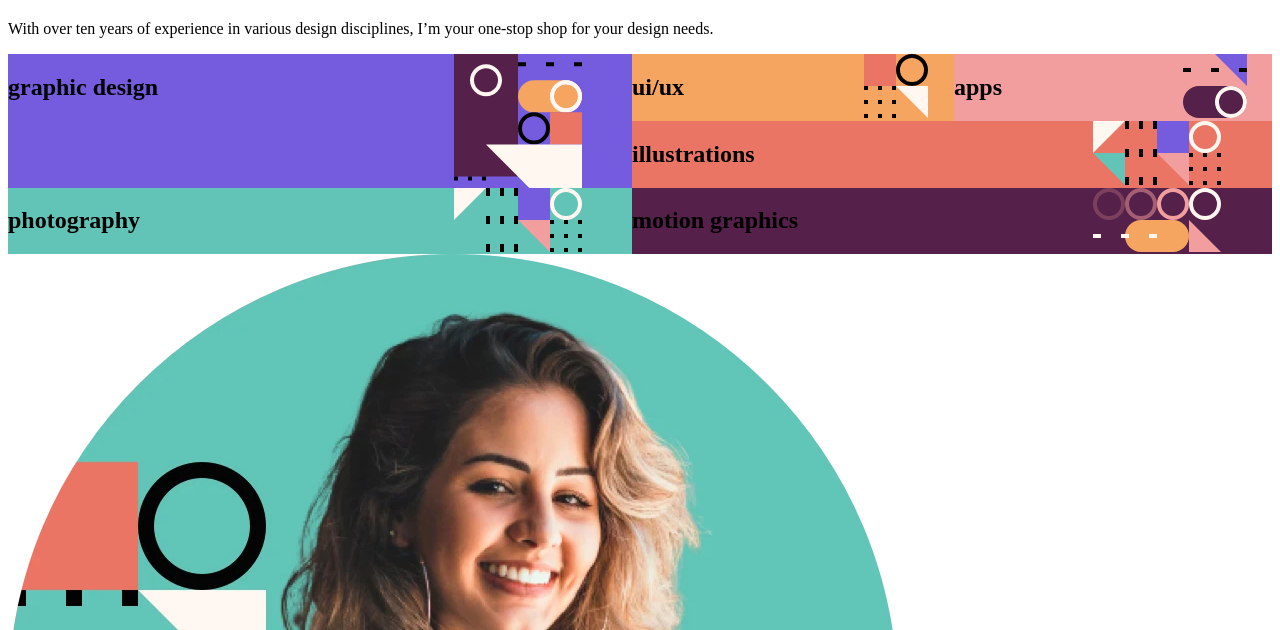
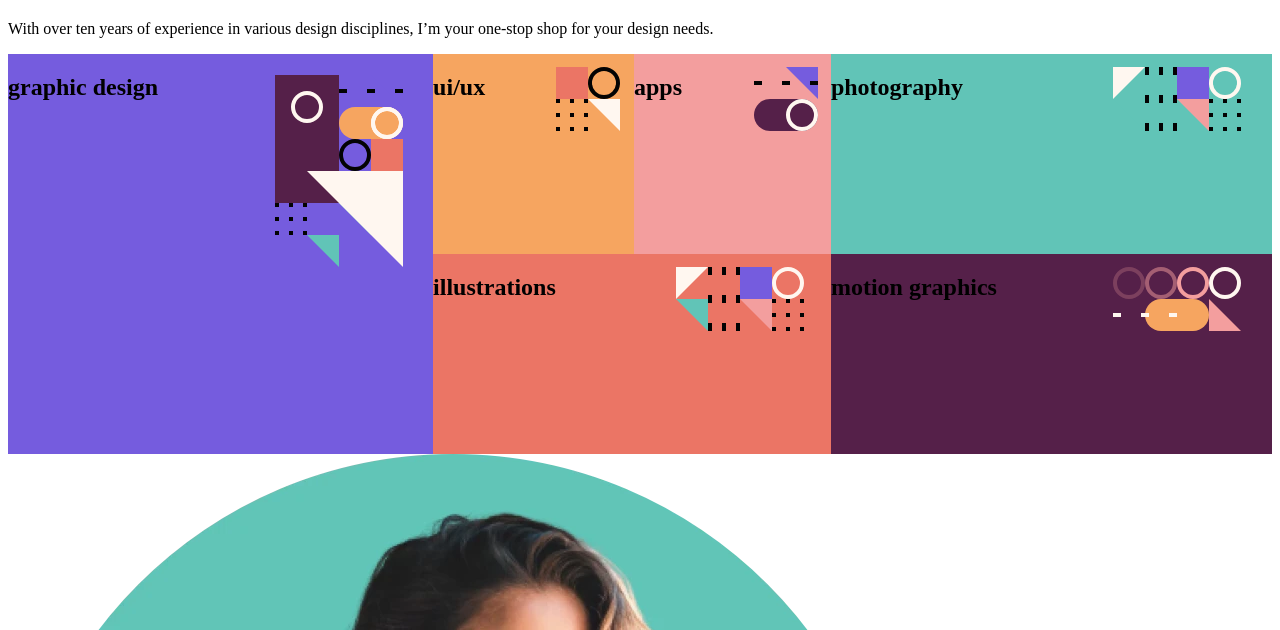
Before and after one commit to jokay03J-V2/design-single-page, a website built with Vite: page index.html in a window 1280 px wide. Shown: the part 170-800 px from the top of the page. Built offline with nearby package versions, Linux system fonts and the light colour scheme.

Commit message:
update styles
* to set xl cards

```diff
--- a/style.css
+++ b/style.css
@@ -57,3 +57,12 @@
       "ph ph mg mg";
   }
 }
+
+@media screen and (min-width: 1200px) {
+  .cards {
+    grid-template-areas:
+      "gd gd uiux apps ph ph"
+      "gd gd il il mg mg";
+    height: 25rem !important;
+  }
+}
```
